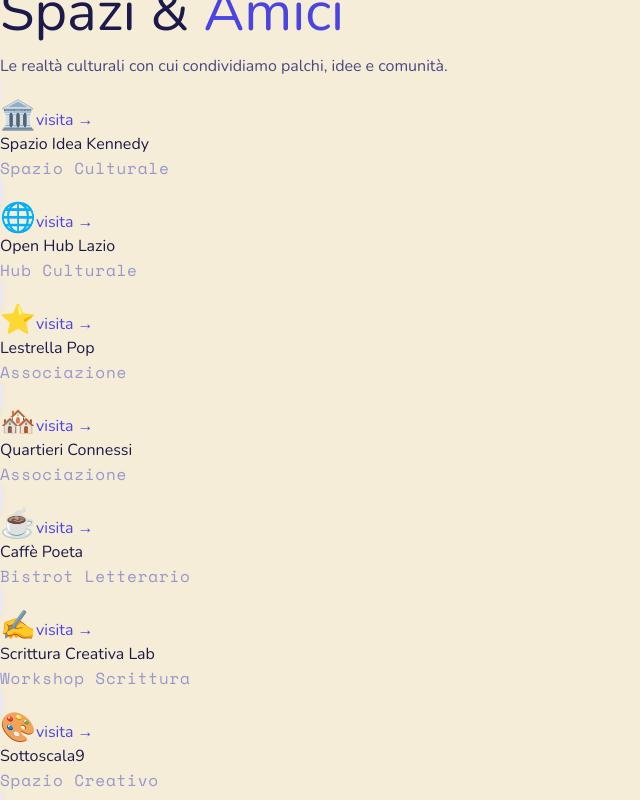
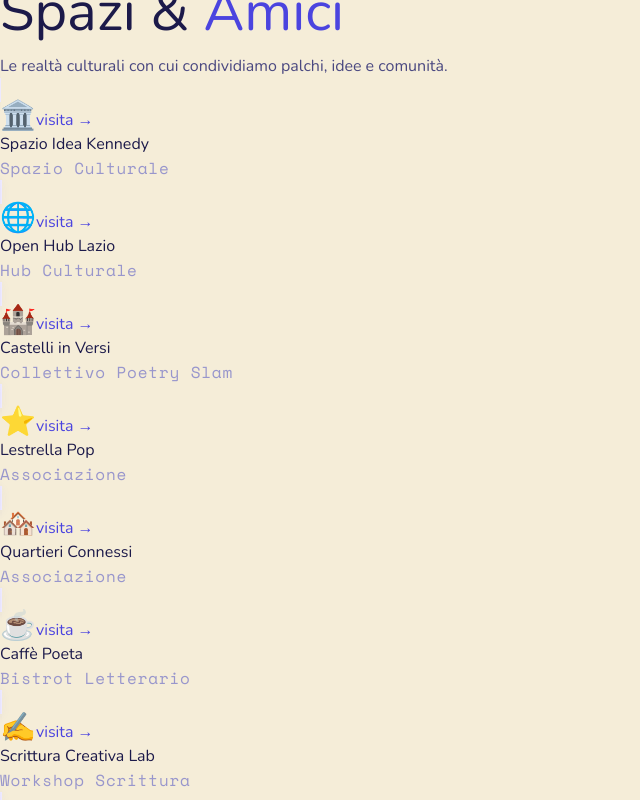
Before and after one commit to collettivogelatina/collettivo_gelatina, a Next.js app: page / in a window 1280 px wide. Shown: the part 9126-9926 px from the top of the page, without its empty margins (0-640 px from the left). Built offline with nearby package versions, Linux system fonts and the light colour scheme; no server answers; the database is empty; a web font is replaced by a local one.

Commit message:
feat: add Castelli in Versi to Spazi e Amici ecosystem section

```diff
--- a/src/components/ClientHome.tsx
+++ b/src/components/ClientHome.tsx
@@ -1823,6 +1823,7 @@ export default function ClientHome() {
             {[
               { name: "Spazio Idea Kennedy",            type: "Spazio Culturale",     url: "https://spazioideakennedy.it/",                                                            icon: "🏛️" },
               { name: "Open Hub Lazio",                 type: "Hub Culturale",         url: "https://openhublazio.it/",                                                                 icon: "🌐" },
+              { name: "Castelli in Versi",              type: "Collettivo Poetry Slam",url: "https://www.instagram.com/castelli_in_versi/",                                            icon: "🏰" },
               { name: "Lestrella Pop",                  type: "Associazione",          url: "https://www.instagram.com/lestrellapop/",                                                  icon: "⭐" },
               { name: "Quartieri Connessi",             type: "Associazione",          url: "https://www.q4q5.it/",                                                                     icon: "🏘️" },
               { name: "Caffè Poeta",                    type: "Bistrot Letterario",    url: "https://www.facebook.com/p/Caff%C3%A8-Poeta-Bistrot-Letterario-61588142742806/",          icon: "☕" },
```
